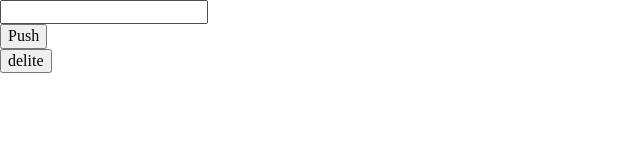
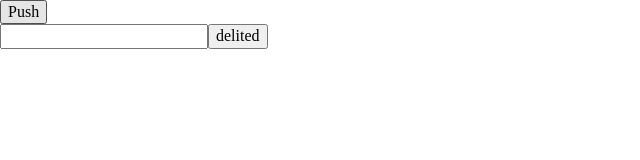
Before and after one commit to razor262/TO-DO-LIST, a website built with webpack: page src/index.html in a window 1280 px wide. Both pictures are taken after a click on the button "Push". Shown: the whole page, without its empty margins (0-640 px from the left). Built offline with nearby package versions, Linux system fonts and the light colour scheme.

Commit message:
this: my new commit

```diff
--- a/src/index.html
+++ b/src/index.html
@@ -7,8 +7,9 @@
     <title>Title</title>
 </head>
 <body>
-    <input type="text" class="input">
-    <div class="container"></div>
-    <button class="btn-1">Push</button>
+
+
+    <button class="btn">Push</button>
+
 </body>
 </html>
--- a/src/index.js
+++ b/src/index.js
@@ -1,31 +1,42 @@
 import "normalize.css";
 import "./styles/main.scss";
 
-let one = document.querySelector(".input");
-//let one = document.querySelector(".container");
-let button = document.querySelector(".btn-1");
+let btn = document.querySelector('.btn')
 
-button.addEventListener("click", myFunction);
+let div = document.createElement("div");
+div.className = "container"
+div.id = "content";
+div.className = "note";
+
+let input = document.createElement("input");
+input.className = "input"
+div.appendChild(input);
+/*
+let btn = document.createElement("button");
+btn.className = "newButton"
+btn.textContent = "create";
+div.appendChild(btn);
+*/
+document.body.appendChild(div);
+
+btn.addEventListener("click", myFunction);
 
 function myFunction() {
-  let div = document.createElement("div");
-  div.id = "content";
-  div.className = "note";
 
-  let btn = document.createElement("button");
-  btn.className = "newButton"
-  btn.textContent = "delite";
-  div.appendChild(btn);
+  let btn_1 = document.createElement("button");
+  btn_1.className = "delButton"
+  btn_1.textContent = "delited";
+  div.appendChild(btn_1);
 
   // create a new heading and add it to the div
   let p = document.createElement("p");
-  p.textContent = one.value;
+  p.textContent = input.value;
   div.appendChild(p);
 
   // add div to the document
   document.body.appendChild(div);
 
-  btn.addEventListener('click', deliteFunction)
+  btn_1.addEventListener('click', deliteFunction)
 
   function deliteFunction() {
     //alert('delite')
```
